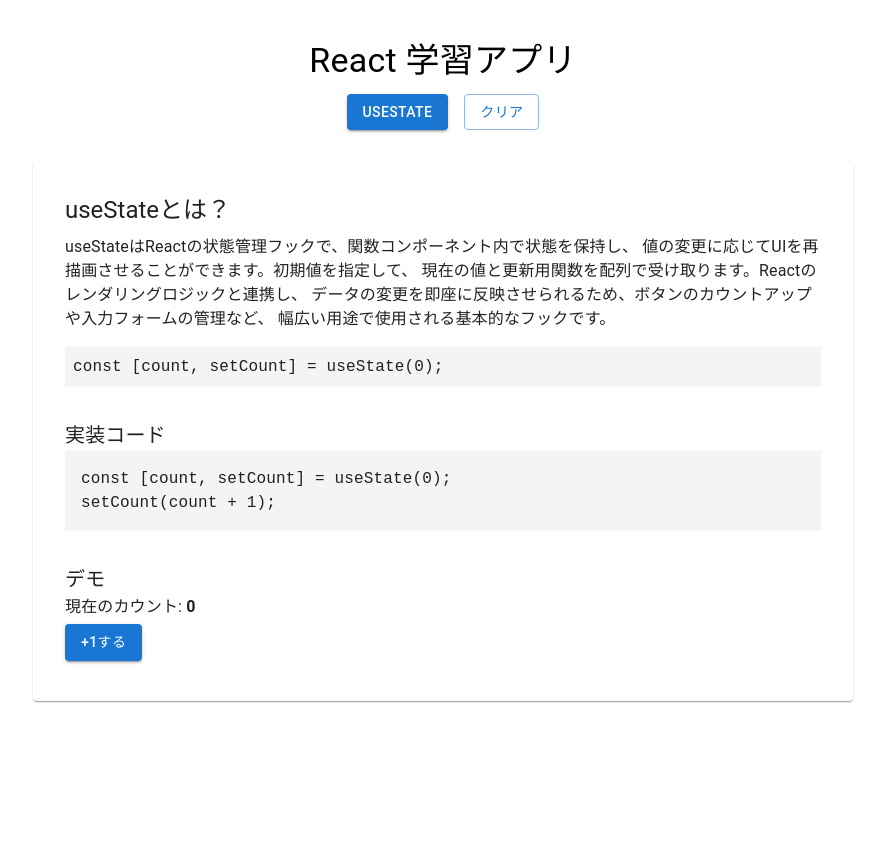
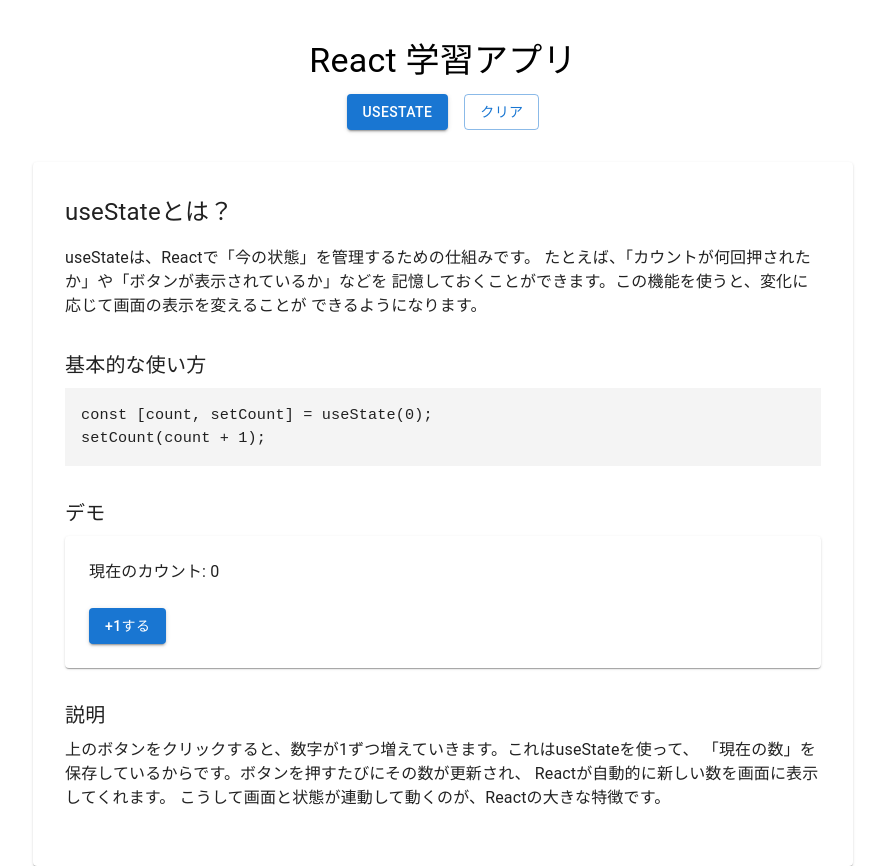
Before and after one commit to kondo-akihiro-git/practice-React-Learning, a React (Create React App) app: page / in a window 1280 px wide. Both pictures are taken after a click on the button "USESTATE". Shown: the whole page, without its empty margins (197-1082 px from the left). Before the commit the page ends 800 px from the top, so only its background shows below. Built offline with nearby package versions, Linux system fonts and the light colour scheme.

Commit message:
demoファイルの基本テンプレート完了

```diff
--- a/src/App.tsx
+++ b/src/App.tsx
@@ -1,7 +1,7 @@
 // App.tsx（共通部分）✅ 変更不要
 import { useState } from 'react';
 import { Button, Container, Typography, Box } from '@mui/material';
-import UseStateDemo from './components/UseStateDemo';
+import UseStateDemo from './demos/UseStateDemo';
 
 function App() {
   const [selectedContent, setSelectedContent] = useState<string | null>(null);
--- /dev/null
+++ b/src/components/Banner.tsx
@@ -0,0 +1,22 @@
+import React from 'react';
+import { Snackbar } from '@mui/material';
+
+type BannerProps = {
+    open: boolean;
+    message: string;
+    onClose: () => void;
+};
+
+const Banner: React.FC<BannerProps> = ({ open, message, onClose }) => {
+    return (
+        <Snackbar
+            open={open}
+            message={message}
+            anchorOrigin={{ vertical: 'top', horizontal: 'left' }}
+            onClose={onClose}
+            autoHideDuration={3000}
+        />
+    );
+};
+
+export default Banner;
--- a/src/components/UseStateDemo.tsx
+++ /dev/null
@@ -1,125 +0,0 @@
-import { useState } from 'react';
-import {
-    Card,
-    CardContent,
-    Typography,
-    Button,
-    Box,
-    Alert,
-    Snackbar,
-} from '@mui/material';
-
-const UseStateDemo = () => {
-    // バナー表示
-    const [showBanner, setShowBanner] = useState(false);
-    const handleBanner = () => {
-        setShowBanner(true);
-        setTimeout(() => setShowBanner(false), 3000);
-    }
-
-    // 実装部分
-    const [count, setCount] = useState(0);
-    const handleClick = () => {
-        setCount(count + 1);
-
-        // バナー表示
-        handleBanner();
-    };
-
-    return (
-        <Box sx={styles.wrapper}>
-            <Card sx={styles.card}>
-                <CardContent>
-
-                    {/* タイトル */}
-                    <Typography variant="h5" gutterBottom>
-                        useStateとは？
-                    </Typography>
-
-                    {/* 説明 */}
-                    <Typography sx={styles.paragraph}>
-                        useStateはReactの状態管理フックで、関数コンポーネント内で状態を保持し、
-                        値の変更に応じてUIを再描画させることができます。初期値を指定して、
-                        現在の値と更新用関数を配列で受け取ります。Reactのレンダリングロジックと連携し、
-                        データの変更を即座に反映させられるため、ボタンのカウントアップや入力フォームの管理など、
-                        幅広い用途で使用される基本的なフックです。
-                    </Typography>
-
-                    {/* 定義方法 */}
-                    <Typography sx={styles.codeBlock}>
-                        {[
-                            'const [count, setCount] = useState(0);',
-                        ].join('\n')}
-                    </Typography>
-
-                    {/* 実例 */}
-                    <Typography variant="h6" sx={styles.sectionTitle}>
-                        実装コード
-                    </Typography>
-                    <Typography component="pre" sx={styles.codePre}>
-                        {[
-                            'const [count, setCount] = useState(0);',
-                            'setCount(count + 1);',
-                        ].join('\n')}
-                    </Typography>
-
-                    <Typography variant="h6" sx={styles.sectionTitle}>
-                        デモ
-                    </Typography>
-
-                    <Snackbar
-                        open={showBanner}
-                        message="useStateが動作しました。"
-                        anchorOrigin={{ vertical: 'top', horizontal: 'left' }}
-                    />
-
-                    <Typography gutterBottom>
-                        現在のカウント: <strong>{count}</strong>
-                    </Typography>
-                    <Button variant="contained" onClick={handleClick}>
-                        +1する
-                    </Button>
-
-                </CardContent>
-            </Card>
-        </Box>
-    );
-};
-
-export default UseStateDemo;
-
-// ---------- スタイルまとめ ----------
-const styles = {
-    wrapper: {
-        display: 'flex',
-        justifyContent: 'center',
-        alignItems: 'center',
-        px: 2,
-    },
-    card: {
-        width: '100%',
-        p: 2,
-    },
-    paragraph: {
-        mb: 2,
-    },
-    codeBlock: {
-        fontFamily: 'monospace',
-        bgcolor: '#f4f4f4',
-        p: 1,
-        mb: 2,
-    },
-    codePre: {
-        backgroundColor: '#f4f4f4',
-        padding: 2,
-        fontFamily: 'monospace',
-        whiteSpace: 'pre-line',
-        mb: 2,
-    },
-    sectionTitle: {
-        mt: 4,
-    },
-    alert: {
-        mb: 2,
-    },
-};
--- /dev/null
+++ b/src/demos/UseStateDemo.tsx
@@ -0,0 +1,85 @@
+import { useState } from 'react';
+import {
+    Card,
+    CardContent,
+    Typography,
+    Button,
+    Box,
+    Paper,
+} from '@mui/material';
+import Banner from '../components/Banner';
+import styles from '../styles/demosStyles';
+
+const UseStateDemo = () => {
+    // バナー管理
+    const [showBanner, setShowBanner] = useState(false);
+    const handleCloseBanner = () => setShowBanner(false);
+
+    // 実装
+    const [count, setCount] = useState(0);
+    const handleClick = () => {
+        setCount(count + 1);
+
+        setShowBanner(true);
+    };
+
+    return (
+        <Box sx={styles.wrapper}>
+            <Card sx={styles.card}>
+                <CardContent>
+                    <Typography sx={styles.title}>
+                        useStateとは？
+                    </Typography>
+
+                    <Typography sx={styles.paragraph}>
+                        useStateは、Reactで「今の状態」を管理するための仕組みです。
+                        たとえば、「カウントが何回押されたか」や「ボタンが表示されているか」などを
+                        記憶しておくことができます。この機能を使うと、変化に応じて画面の表示を変えることが
+                        できるようになります。
+                    </Typography>
+
+                    <Typography sx={styles.sectionTitle}>
+                        基本的な使い方
+                    </Typography>
+                    <Typography sx={styles.codePre}>
+                        {[
+                            'const [count, setCount] = useState(0);',
+                            'setCount(count + 1);',
+                        ].join('\n')}
+                    </Typography>
+
+                    <Typography sx={styles.sectionTitle}>
+                        デモ
+                    </Typography>
+
+                    <Paper sx={styles.paper}>
+                        <Typography sx={styles.paragraph}>
+                            現在のカウント: {count}
+                        </Typography>
+                        <Button variant="contained" sx={styles.button} onClick={handleClick}>
+                            +1する
+                        </Button>
+                    </Paper>
+
+                    <Typography sx={styles.sectionTitle}>
+                        説明
+                    </Typography>
+                    <Typography sx={styles.paragraph}>
+                        上のボタンをクリックすると、数字が1ずつ増えていきます。これはuseStateを使って、
+                        「現在の数」を保存しているからです。ボタンを押すたびにその数が更新され、
+                        Reactが自動的に新しい数を画面に表示してくれます。
+                        こうして画面と状態が連動して動くのが、Reactの大きな特徴です。
+                    </Typography>
+                </CardContent>
+            </Card>
+
+            <Banner
+                open={showBanner}
+                message="useStateが動作しました。"
+                onClose={handleCloseBanner}
+            />
+        </Box>
+    );
+};
+
+export default UseStateDemo;
--- /dev/null
+++ b/src/styles/demosStyles.ts
@@ -0,0 +1,44 @@
+const styles = {
+    wrapper: {
+        display: 'flex',
+        justifyContent: 'center',
+        alignItems: 'center',
+        px: 2,
+    },
+    card: {
+        width: '100%',
+        p: 2,
+    },
+    title: {
+        fontSize: '1.5rem',
+        mb: 2,
+    },
+    paragraph: {
+        mb: 2,
+        fontSize: '1rem',
+    },
+    codePre: {
+        backgroundColor: '#f4f4f4',
+        padding: 2,
+        fontFamily: 'monospace',
+        whiteSpace: 'pre-line',
+        mb: 2,
+        fontSize: '0.95rem',
+    },
+    sectionTitle: {
+        mt: 4,
+        fontSize: '1.25rem',
+        mb: 1,
+    },
+    paper: {
+        p: 3,
+        border: '1 solid #ccc',
+        borderRadius: '4px',
+        mb: 2,
+    },
+    button: {
+        mt: 1,
+    },
+};
+
+export default styles;
```
